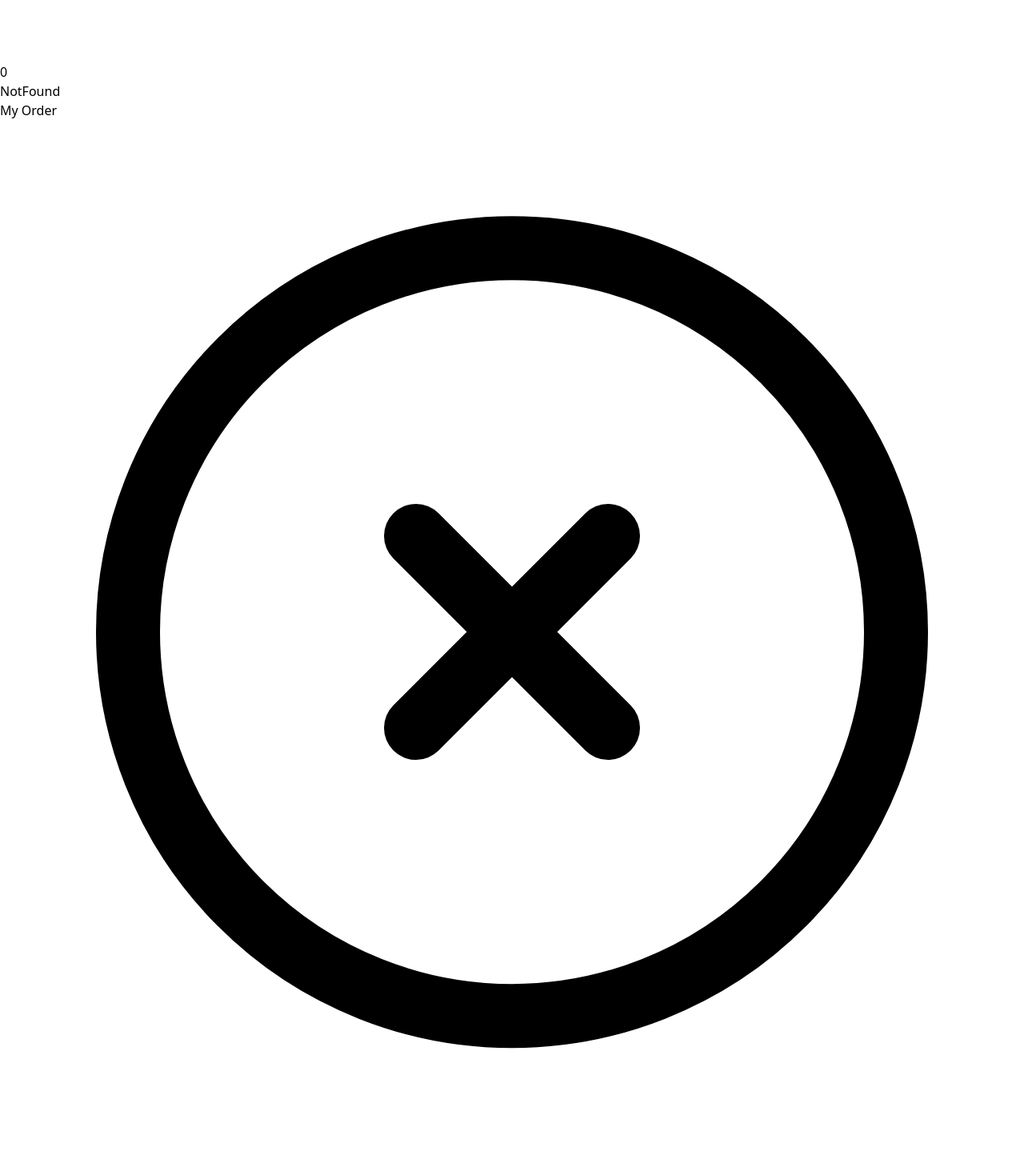
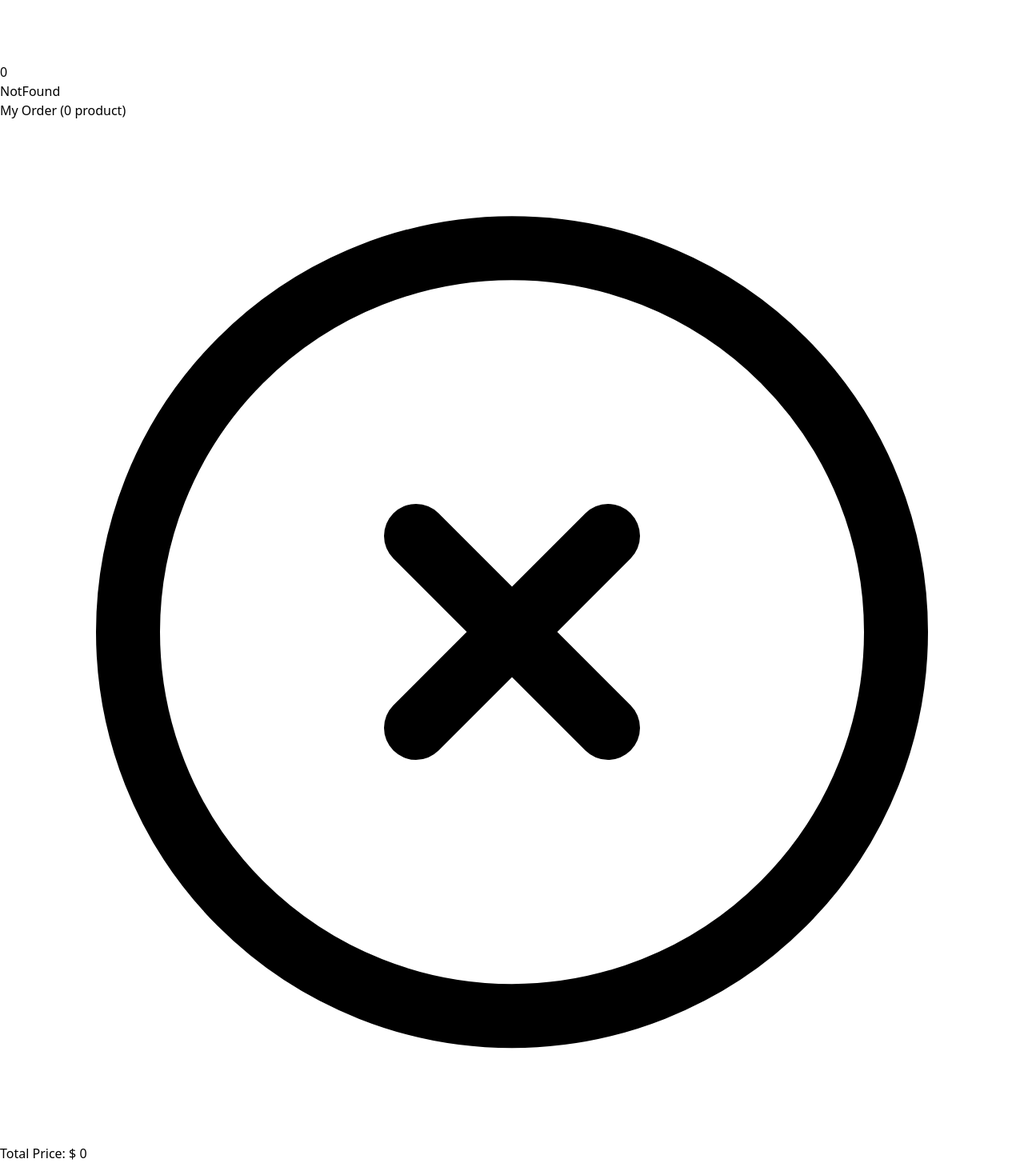
Before and after one commit to misterdan100/platzi_courses, a React (Vite) app in the folder curso-react-vite-tailwind/: page /sign-in in a window 1280 px wide. Shown: the part 1466-2920 px from the top of the page at 80% size. Before the commit the page ends 2896 px from the top, so only its background shows below. Built offline with nearby package versions, Linux system fonts and the light colour scheme.

Commit message:
20 creating function total prince on CheckoutSideMenu

```diff
--- a/curso-react-vite-tailwind/src/Components/CheckoutSideMenu/index.jsx
+++ b/curso-react-vite-tailwind/src/Components/CheckoutSideMenu/index.jsx
@@ -2,6 +2,7 @@ import { XCircleIcon } from "@heroicons/react/24/outline";
 import { useContext, useEffect, useState } from "react";
 import { ShoppingCartContext } from "../../Context";
 import { OrderCard } from "../OrderCard";
+import { totalPrince } from "../../Utils";
 
 const CheckoutSideMenu = () => {
   const {
@@ -13,9 +14,9 @@ const CheckoutSideMenu = () => {
   } = useContext(ShoppingCartContext);
 
   const handleDelete = (id) => {
-    const filteredProducts = cartProducts.filter( product => product.id != id)
+    const filteredProducts = cartProducts.filter((product) => product.id != id);
     setCartProducts(filteredProducts);
-  }
+  };
 
   return (
     <aside
@@ -23,10 +24,16 @@ const CheckoutSideMenu = () => {
         isCheckoutSideMenuOpen
           ? "opacity-100 right-2"
           : "opacity-0 right-[-380px]"
-      } flex flex-col fixed  top-[80px] p-4 border bg-white/60 backdrop-blur-3xl border-gray-400 rounded-lg w-[360px] h-[calc(100vh-90px)] transition-all duration-[3000] overflow-y-auto `}
+      } flex flex-col fixed  top-[80px] p-4 border bg-white/60 backdrop-blur-3xl border-gray-400 rounded-lg w-[360px] max-h-[calc(100vh-90px)] transition-all duration-[3000] overflow-y-auto`}
     >
       <div className="flex justify-between items-center pb-6 px-2">
-        <h2 className="font-medium text-xl">My Order</h2>
+        <h2 className="font-medium text-xl">
+          My Order {' '}
+          <span className="font-normal text-base">
+            ({cartProducts.length}{" "}
+            {cartProducts.length > 1 ? "products" : "product"})
+          </span>
+        </h2>
         <XCircleIcon
           className="h-6 w-6 text-gray-500 cursor-pointer hover:text-red-600 transition-all"
           onClick={() => closeCheckoutSideMenu()}
@@ -51,6 +58,12 @@ const CheckoutSideMenu = () => {
           />
         ))}
       </div>
+
+      <h2 className="flex justify-between mt-2 font-medium text-xl">
+        <span>Total Price: </span>
+        <span className="mr-8">$ {totalPrince(cartProducts)}</span>
+
+      </h2>
     </aside>
   );
 };
--- a/curso-react-vite-tailwind/src/Components/OrderCard/index.jsx
+++ b/curso-react-vite-tailwind/src/Components/OrderCard/index.jsx
@@ -13,7 +13,10 @@ const OrderCard = props => {
             </div>
 
             <div className="flex items-center gap-2">
-                <p className="font-medium text-lg">$ {price}</p>
+                <p className="font-medium text-lg">{price.toLocaleString('en-US', {
+                    style: 'currency',
+                    currency: 'USD'
+                })}</p>
                 <XMarkIcon className="h-6 w-6 text-black cursor-pointer hover:text-red-500" onClick={() => handleDelete(id)}/>
             </div>
 
--- /dev/null
+++ b/curso-react-vite-tailwind/src/Utils/index.js
@@ -0,0 +1,17 @@
+import { ShoppingCartContext } from "../Context";
+
+/**
+ * Calculates the total price of prices in an Array
+ * @param {Array} productList with prices
+ * @returns {number}a total number formated in currency
+ */
+const totalPrince = (productList) => {
+    const totalCount = productList.reduce(( total, actual) => total + actual.price
+    , 0)
+    return totalCount.toLocaleString('en-US')
+};
+
+
+
+
+export { totalPrince };
```
